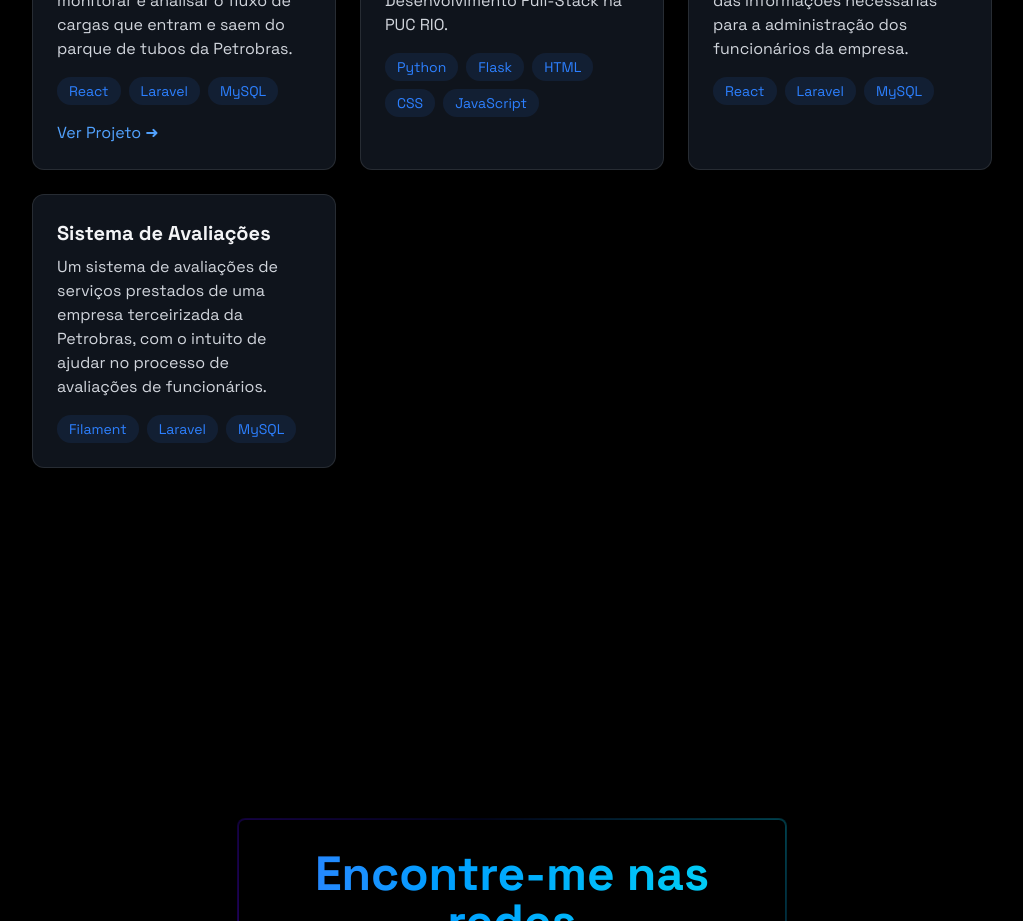
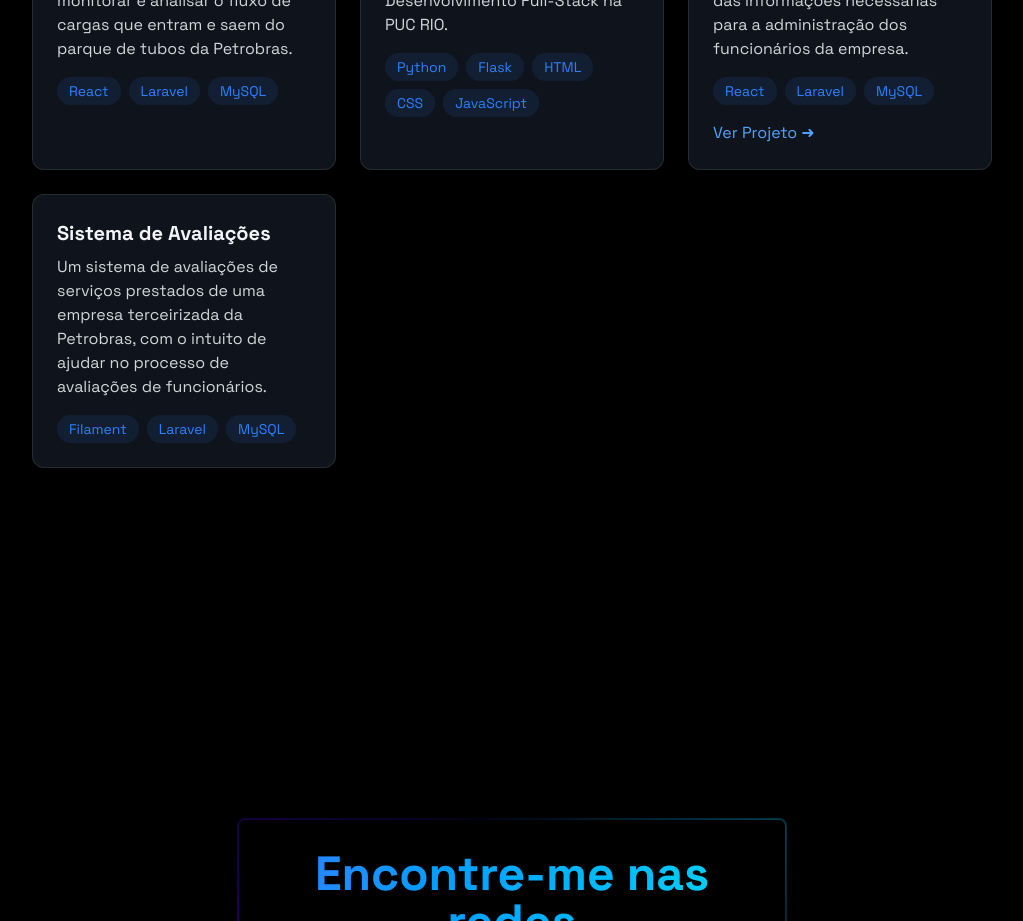
Before and after one commit to Danreby/danreby-portifolio, a React (Vite) app: page / in a window 1280 px wide. Shown: the part 2320-3241 px from the top of the page, without its empty margins (128-1151 px from the left). Built offline with nearby package versions, Linux system fonts and the light colour scheme.

Commit message:
efetivo no local correto

```diff
--- a/src/components/sections/Projects.jsx
+++ b/src/components/sections/Projects.jsx
@@ -14,6 +14,18 @@ export const Projects = ({ language }) => {
                     title: 'Sistema de Carregamento',
                     description: 'Um sistema para o gerenciamento dos carregametos da Vix Logística, feito com o propósito de monitorar e analisar o fluxo de cargas que entram e saem do parque de tubos da Petrobras.',
                     technologies: ['React', 'Laravel', 'MySQL'],
+
+                },
+                {
+                    title: 'Lista de Funcionários',
+                    description: 'Um sistema para gerenciamento de funcionários feito para a conclusão de um dos módulos da pós-graduação em Desenvolvimento Full-Stack na PUC RIO.',
+                    technologies: ['Python', 'Flask', 'HTML', 'CSS', 'JavaScript'],
+
+                },
+                {
+                    title: 'Sistema de Efetivos',
+                    description: 'Um sistema para o gerenciamento dos efetivos da Vix Logística, feito para o gerenciamento e monitoramento das informações necessárias para a administração dos funcionários da empresa.',
+                    technologies: ['React', 'Laravel', 'MySQL'],
                     images: [
                         '/danreby-portifolio/img/Efetivo/1.jpeg',
                         '/danreby-portifolio/img/Efetivo/2.jpeg',
@@ -28,17 +40,6 @@ export const Projects = ({ language }) => {
                         '/danreby-portifolio/img/Efetivo/11.jpeg',
                         '/danreby-portifolio/img/Efetivo/12.jpeg',
                     ],
-                },
-                {
-                    title: 'Lista de Funcionários',
-                    description: 'Um sistema para gerenciamento de funcionários feito para a conclusão de um dos módulos da pós-graduação em Desenvolvimento Full-Stack na PUC RIO.',
-                    technologies: ['Python', 'Flask', 'HTML', 'CSS', 'JavaScript'],
-
-                },
-                {
-                    title: 'Sistema de Efetivos',
-                    description: 'Um sistema para o gerenciamento dos efetivos da Vix Logística, feito para o gerenciamento e monitoramento das informações necessárias para a administração dos funcionários da empresa.',
-                    technologies: ['React', 'Laravel', 'MySQL'],
                 },
                 {
                     title: 'Sistema de Avaliações',
```
